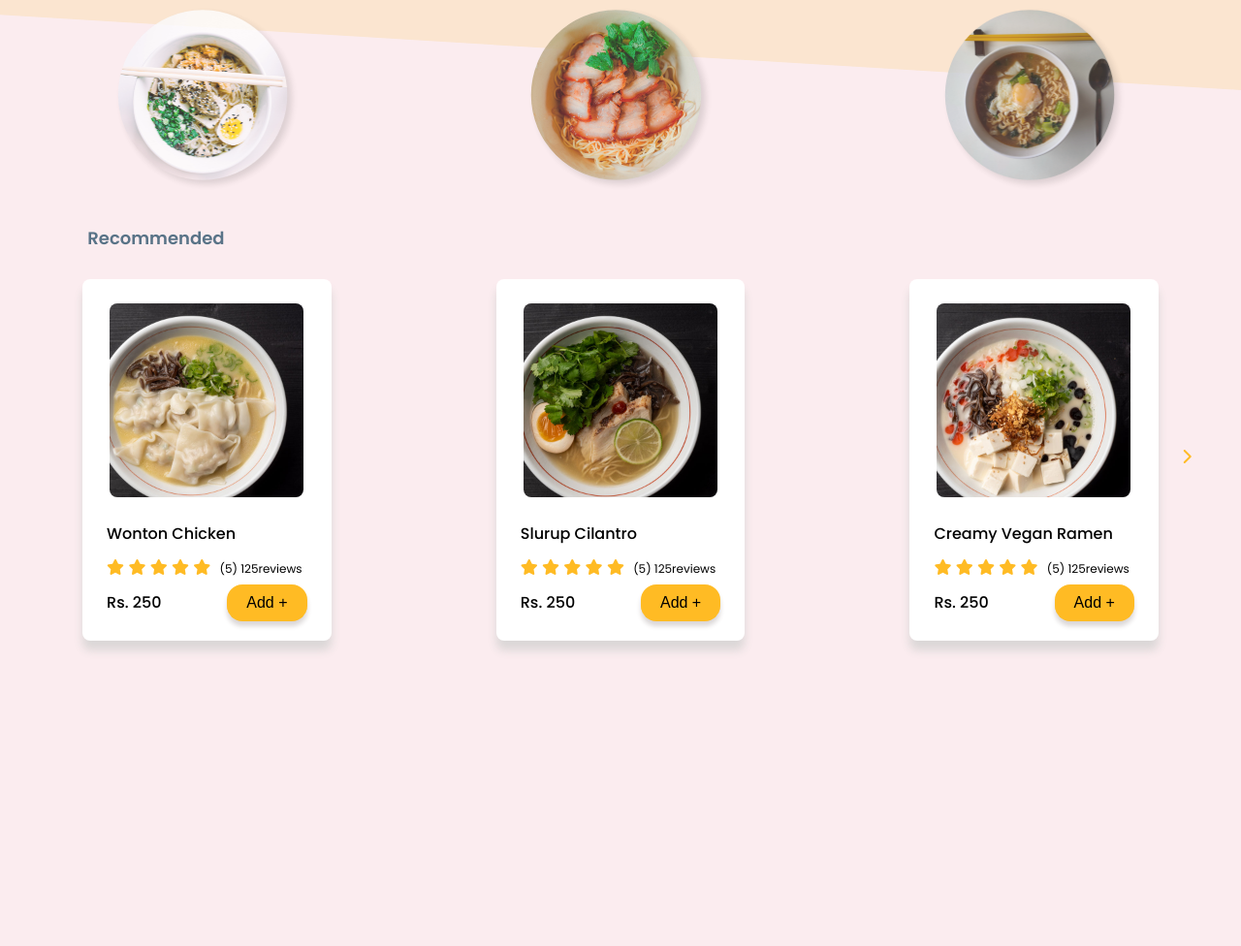
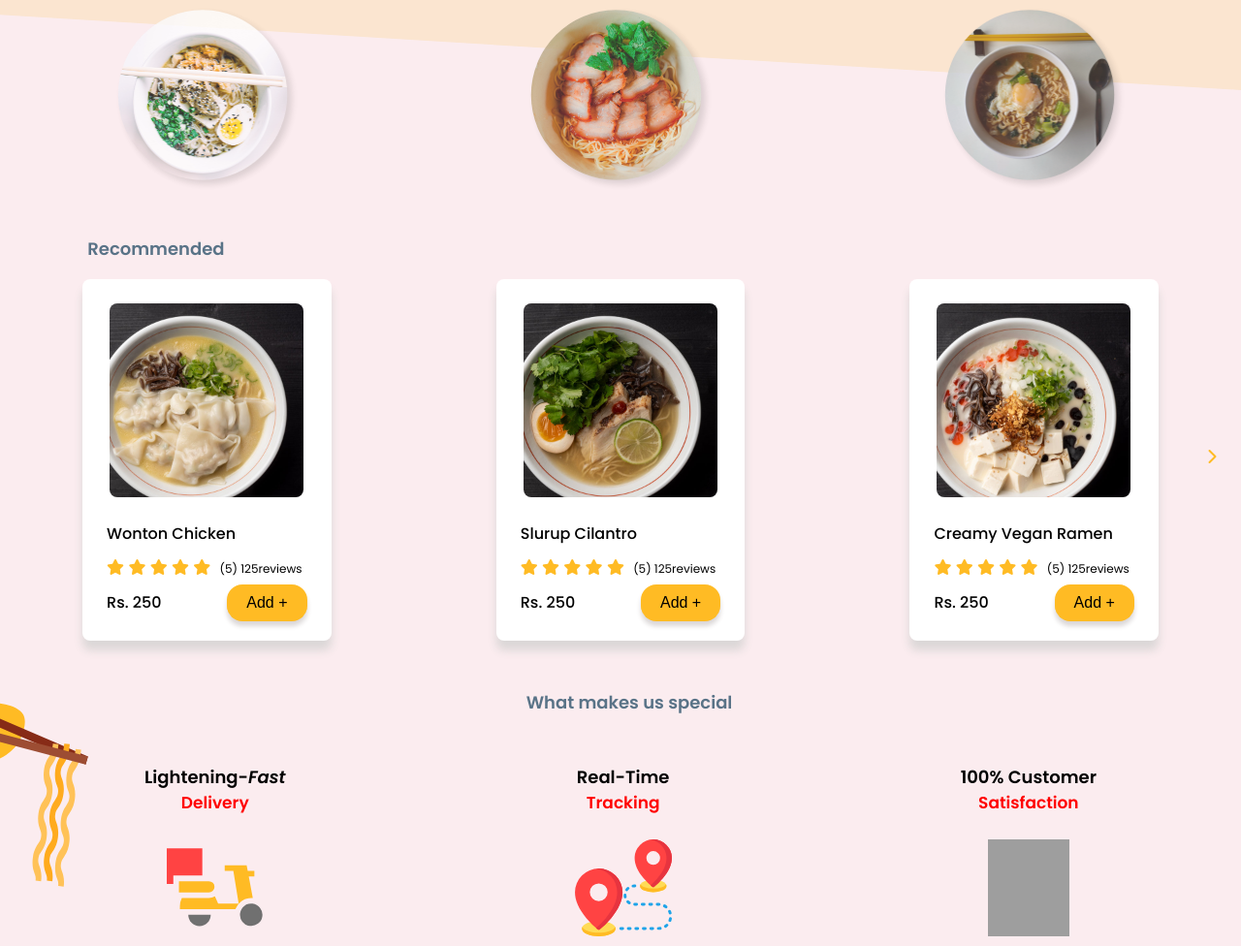
Before and after one commit to Birat-Poudel/Noodles-House, a website built with Parcel: page index.html in a window 1280 px wide. Shown: the part 388-1364 px from the top of the page at 97% size. Before the commit the page ends 1069 px from the top, so only its background shows below. Built offline with nearby package versions, Linux system fonts and the light colour scheme; grey boxes are pictures that could not be loaded.

Commit message:
second section development

```diff
--- a/index.html
+++ b/index.html
@@ -23,7 +23,7 @@
         <ul class="nav__links display-off">
           <li><a href="#">Home</a></li>
           <li><a href="#">Search</a></li>
-          <li><a href="#">Recommended</a></li>
+          <li><a href="#card-section">Recommended</a></li>
           <li><a href="#">Contact</a></li>
           <li class="empty-list"></li>
           <li><a class="account" href="#">LogIn</a></li>
@@ -127,7 +127,7 @@
     </section>
 
     <!-- Cards -->
-    <section class="card-section">
+    <section id="card-section" class="card-section">
       <div class="card__list">
         <div class="card card1">
           <h5 class="section-heading">Recommended</h5>
@@ -202,6 +202,34 @@
       <div class="chevron-icon"><i class="fas fa-chevron-right"></i></div>
     </section>
 
+     <!-- Second Main Content -->
+    <section class="container-second">
+      <img class="noodles" src="/assets/icons/noodles.svg" alt="noodles" />
+      <h5 class="second-heading">What makes us special</h5>
+      <section class="second-main">
+        <div>
+          <div class="content1">
+            <h5>Lightening-<span class="italic">Fast</span></h5>
+            <span class="sub-text">Delivery</span>
+            <img class="bike" src="assets/icons/bike.svg" alt="bike" />
+          </div>
+        </div>
+        <div>
+          <div class="content2">
+            <h5>Real-Time</h5>
+            <span class="sub-text">Tracking</span>
+            <img class="map" src="assets/icons/map.svg" alt="map" />
+          </div>
+        </div>
+        <div class="content3">
+            <h5>100% Customer</h5>
+            <span class="sub-text">Satisfaction</span>
+            <img class="pics" src="assets/icons/pics.svg" alt="human profiles" />
+          </div>
+        </div>
+      </section>
+    </section>
+
     <script
       src="https://kit.fontawesome.com/2cfebc058a.js"
       crossorigin="anonymous"
--- a/index.js
+++ b/index.js
@@ -64,7 +64,7 @@ const disText = () => {
         count = (count + randomNumber) % text.length;
         var newText = text[count];
         disappearingText[0].innerHTML = newText;
-    }, 3000);
+    }, 2500);
 }
 
 navSlide();
--- a/styles.css
+++ b/styles.css
@@ -391,7 +391,7 @@ main {
 .section-heading {
   color: var(--headings-color);
   position: absolute;
-  top: -15%;
+  top: -12%;
   left: -5%;
   font-size: 1.8rem;
   font-weight: 600;
@@ -402,11 +402,12 @@ main {
   flex-direction: row;
   justify-content: space-around;
   align-items: center;
+  margin-bottom: 3rem;
 }
 
 .chevron-icon {
   position: absolute;
-  right: 4%;
+  right: 2%;
   top: 50%;
   transition: 50ms transform ease-out;
   cursor: pointer;
@@ -509,4 +510,131 @@ main {
   .chevron-icon {
     display: none;
   }
+
+  .section-heading {
+    top: -12%;
+  }
+
+  .disText {
+    z-index: 2;
+  }
 }
+
+.disText {
+  z-index: 2;
+}
+
+.second-main {
+  display: flex;
+  flex-direction: row;
+  align-items: center;
+  justify-content: space-around;
+  margin: 1rem 0 1rem 0;
+  margin-top: 5rem;
+}
+
+.second-main h5 {
+  margin-left: 0;
+}
+
+.noodles {
+  width: 200px;
+  height: 200px;
+  position: absolute;
+  left: -7%;
+  z-index: -1;
+}
+
+.content1 {
+  display: flex;
+  flex-direction: column;
+  align-items: center;
+  justify-content: center;
+}
+
+.content2 {
+  display: flex;
+  flex-direction: column;
+  align-items: center;
+  justify-content: center;
+}
+
+.content3 {
+  display: flex;
+  flex-direction: column;
+  align-items: center;
+  justify-content: center;
+}
+
+.bike {
+  width: 100px;
+  height: 100px;
+  margin-top: 2.5rem;
+}
+
+.map {
+  width: 100px;
+  height: 100px;
+  margin-top: 2.5rem;
+}
+
+.pics {
+  width: 100px;
+  height: 100px;
+  margin-top: 2.5rem;
+  width: 60%;
+}
+
+.sub-text {
+  font-size: 1.7rem;
+  color: #ff0000;
+  font-weight: 600;
+}
+
+.italic {
+  font-style: italic;
+}
+
+.second-heading {
+  color: var(--headings-color);
+  text-align: center;
+}
+
+.container-second {
+  position: relative;
+}
+
+.noodles {
+  position: absolute;
+  left: -7%;
+  height: 80%;
+}
+
+@media screen and (max-width: 768px) {
+  .second-main {
+    flex-direction: column;
+  }
+
+  .content1,
+  .content2,
+  .content3 {
+    margin-bottom: 5rem;
+  }
+
+  .bike,
+  .map,
+  .pics {
+    margin-top: 1.5rem;
+  }
+
+  .noodles {
+    top: 0;
+  }
+}
+
+@media screen and (max-width: 425px) {
+  .noodles {
+    height: 30%;
+    left: -120px;
+  }
+}
```
Also changed, not shown: assets/icons/bike.svg (added), assets/icons/map.svg (added), assets/icons/noodles.svg (added), 1 other file.
